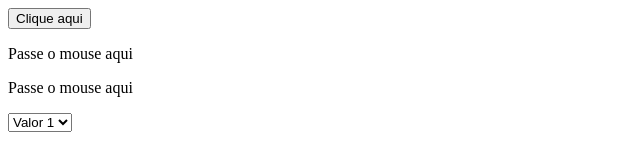
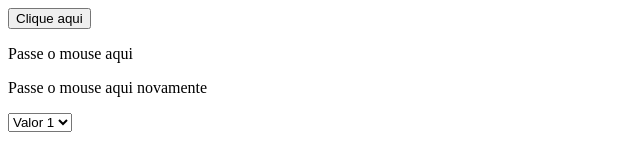
Before and after one commit to RodrigoBolgh/Aula-javascript, a plain HTML site: page index.html in a window 1280 px wide. Shown: the full height of the page, 0-640 px from the left. Drawn offline with Linux system fonts and the light colour scheme.

Commit message:
arquivo html

```diff
--- a/index.html
+++ b/index.html
@@ -9,7 +9,7 @@
         <button type="button" onclick="clicou()">Clique aqui</button>
         <p id="agradecimento" onclick="redirecionar()"></p>
         <p id="mousemove" onmouseover="trocar(this)" onmouseout="voltar(this)"> Passe o mouse aqui</p>
-        <p onmouseover="trocar(this)" onmouseout="voltar(this)"> Passe o mouse aqui</p>
+        <p onmouseover="trocar(this)" onmouseout="voltar(this)"> Passe o mouse aqui novamente</p>
 
         <select onchange="funcaoChange(this)">
             <option value="1">Valor 1</option>
```
